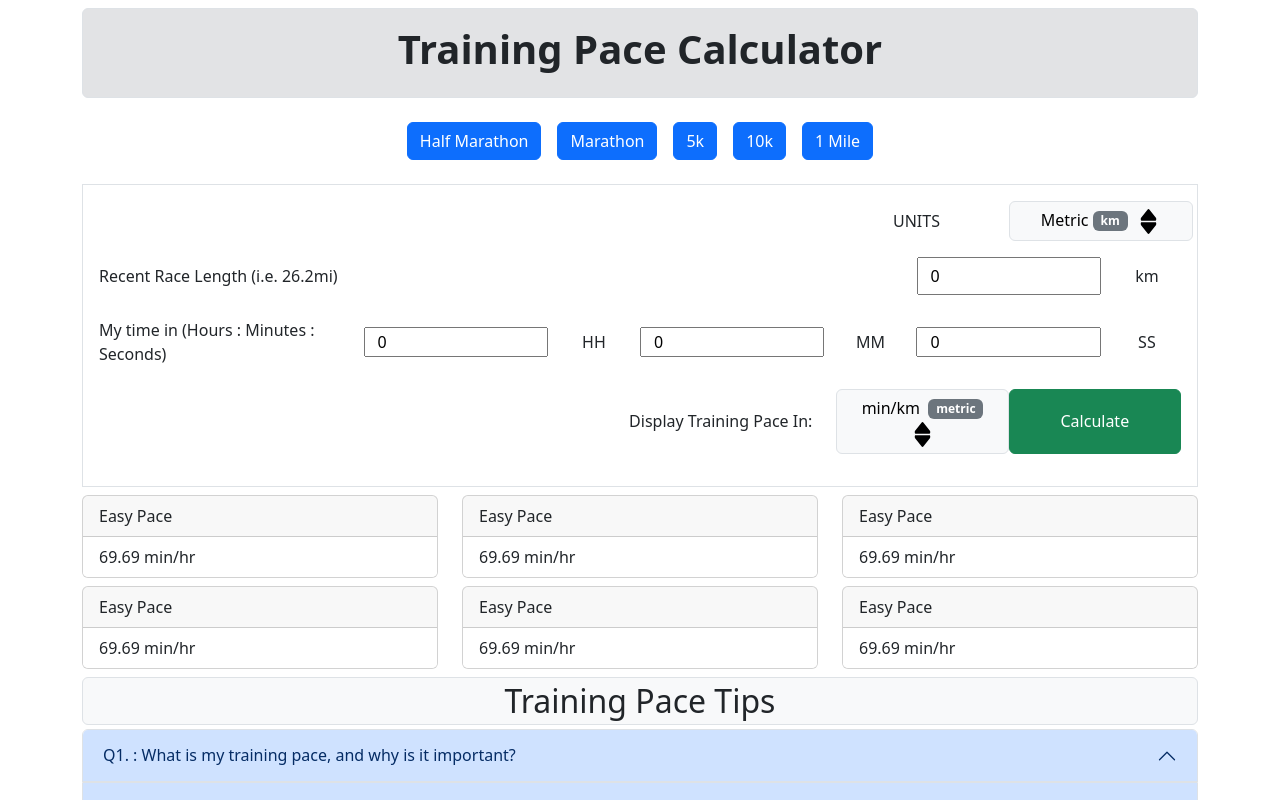
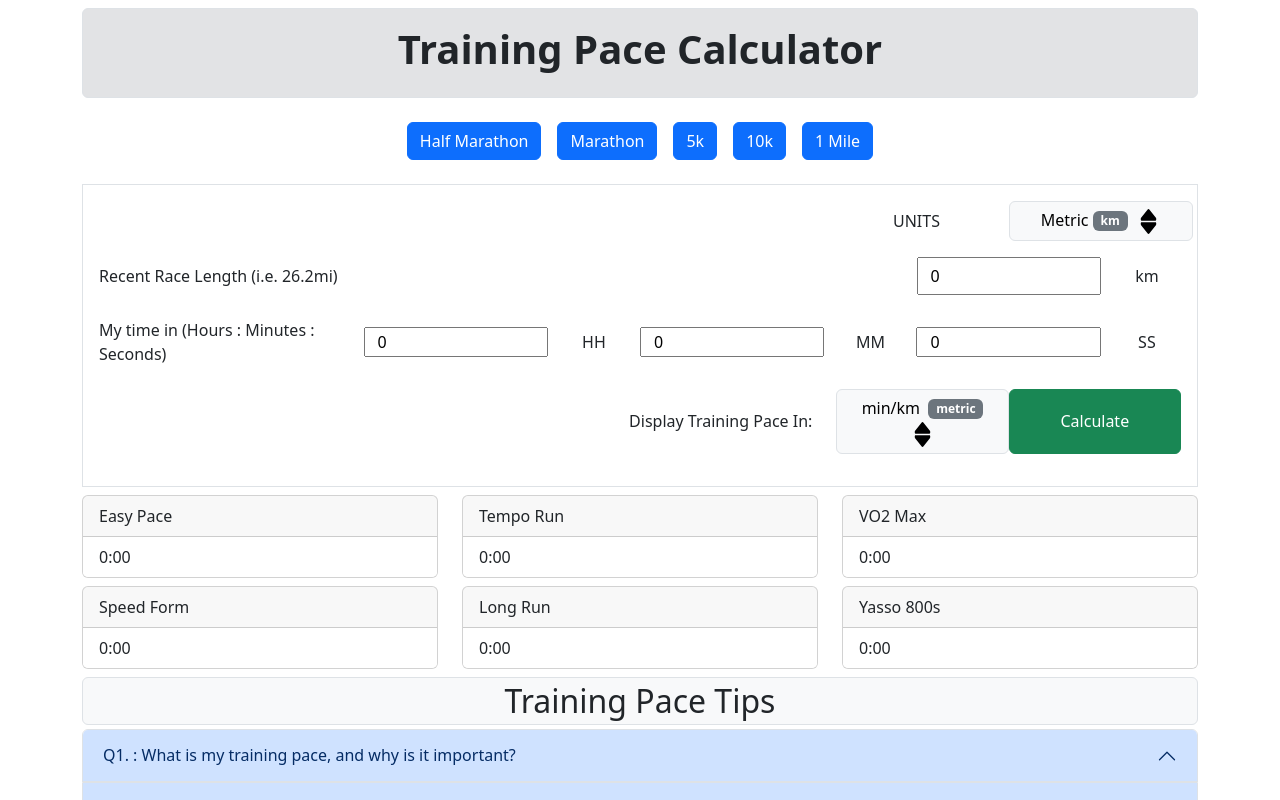
Before and after one commit to arnoprincestonpan/Training-Pace-Calculator-Vue, a Vue app: page / in a window 1280 px wide. Shown: the top 800 px of the page. Built offline with nearby package versions, Linux system fonts and the light colour scheme.

Commit message:
adjusted pace differences, should change logic maybe do a range i.e. tempo 15 to 30 seconds faster i.e. easy Run 1:00 min / km, so tempo run is 0:30 min/km to 0:15 min/km, of course this is not realistic for km but as an example, NEXT: EDIT PACE ADJUSTMENTS and ADD YASOO

```diff
--- a/src/App.vue
+++ b/src/App.vue
@@ -79,33 +79,6 @@ import CardPaceResult from './components/CardPaceResult.vue';
 const isMetric = ref(true);
 const isMetricPace = ref(true);
 
-const placeHolderPaces = [
-  {
-    name: "Easy Pace",
-    pace: "69.69 min/hr"
-  },
-  {
-    name: "Easy Pace",
-    pace: "69.69 min/hr"
-  },
-  {
-    name: "Easy Pace",
-    pace: "69.69 min/hr"
-  },
-  {
-    name: "Easy Pace",
-    pace: "69.69 min/hr"
-  },
-  {
-    name: "Easy Pace",
-    pace: "69.69 min/hr"
-  },
-  {
-    name: "Easy Pace",
-    pace: "69.69 min/hr"
-  },
-]
-
 const initialFormObj = {
   length: 0,
   metric: isMetric,
@@ -167,7 +140,7 @@ const handleMeasurementSystemToggle = () => {
 const handleCalculation = () => {
   const runDurationInSeconds = formObj.timeInHours * 3600 + formObj.timeInMinutes * 60 + formObj.timeInSeconds
   formObj.easyRun = runDurationInSeconds / formObj.length
-  formObj.tempoRun = (runDurationInSeconds - 20) / formObj.length
+  formObj.tempoRun = formObj.easyRun - 20
   formObj.vo2Max = (runDurationInSeconds - 75) / formObj.length
   formObj.speedForm = (runDurationInSeconds - 105) / formObj.length
   formObj.longRun = (runDurationInSeconds + 15) / formObj.length
@@ -175,4 +148,37 @@ const handleCalculation = () => {
   console.log('results: ', formObj)
 }
 
+const formatInMinutesSeconds = (duration) => {
+  const minutes = Math.floor(duration / 60)
+  const seconds = Math.round(duration % 60)
+  return `${minutes}:${seconds.toString().padStart(2, '0')}`
+}
+
+const placeHolderPaces = computed(() => [
+    {
+    name: "Easy Pace",
+    pace: formatInMinutesSeconds(formObj.easyRun)
+  },
+  {
+    name: "Tempo Run",
+    pace: formatInMinutesSeconds(formObj.tempoRun)
+  },
+  {
+    name: "VO2 Max",
+    pace: formatInMinutesSeconds(formObj.vo2Max)
+  },
+  {
+    name: "Speed Form",
+    pace: formatInMinutesSeconds(formObj.speedForm)
+  },
+  {
+    name: "Long Run",
+    pace: formatInMinutesSeconds(formObj.longRun)
+  },
+  {
+    name: "Yasso 800s",
+    pace: formatInMinutesSeconds(formObj.easyRun)
+  },
+])
+
 </script>
```
